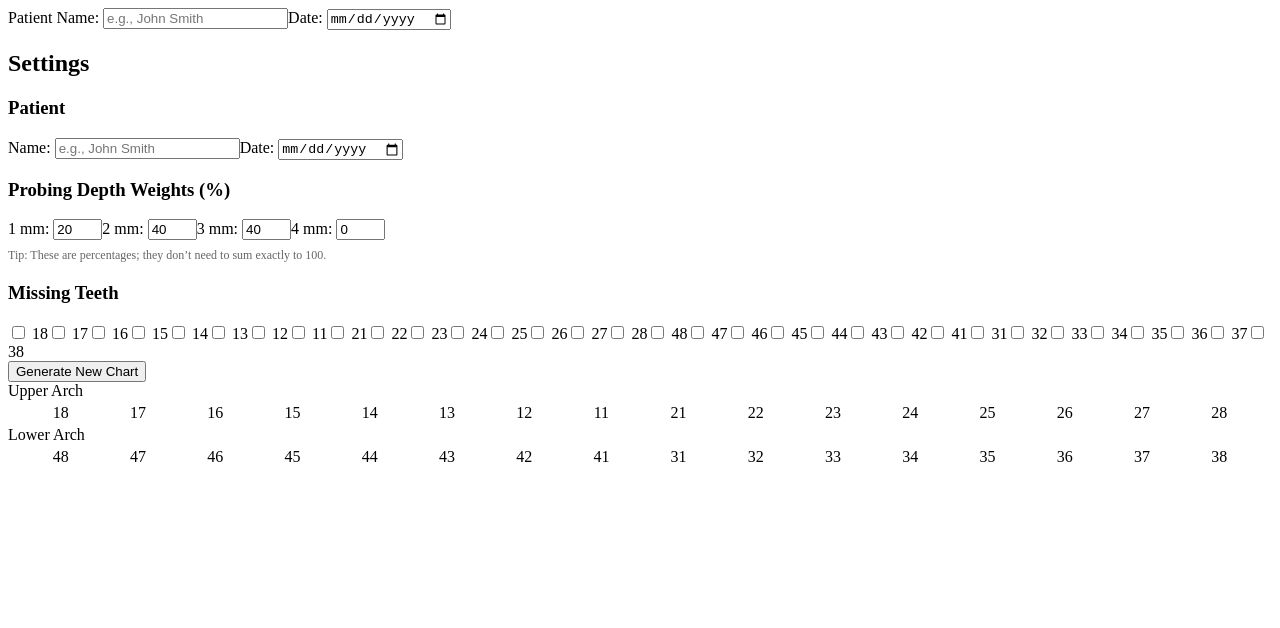
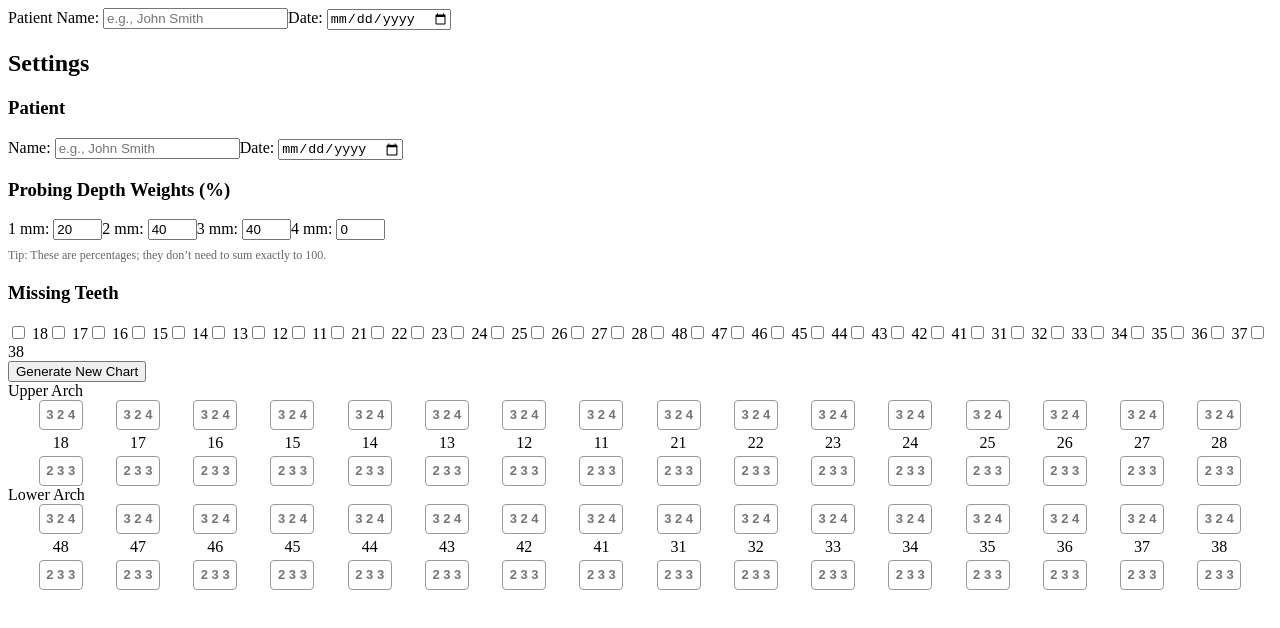
Before and after one commit to cbctrush/perio-chart-web, a React (Create React App) app: page / in a window 1280 px wide. Shown: the top 628 px of the page. Built offline with nearby package versions, Linux system fonts and the light colour scheme.

Commit message:
Merged editable boxes with color-coded text and placeholders

```diff
--- a/src/components/ToothChart.js
+++ b/src/components/ToothChart.js
@@ -3,71 +3,66 @@ import React from "react";
 const upperTeeth = [18,17,16,15,14,13,12,11,21,22,23,24,25,26,27,28];
 const lowerTeeth = [48,47,46,45,44,43,42,41,31,32,33,34,35,36,37,38];
 
-// Decide text color based on value
-function colorForValue(v) {
-  const n = parseInt(v);
-  if (isNaN(n)) return "#000";
-  if (n <= 3) return "#00a651";
-  if (n === 4) return "#ff8c00";
-  return "#d93025";
+// Decide text color based on highest number typed
+function colorForValues(text) {
+  const values = text
+    .split(" ")
+    .map(v => parseInt(v))
+    .filter(v => !isNaN(v));
+  if (!values.length) return "#000"; // default black
+  const maxVal = Math.max(...values);
+  if (maxVal <= 3) return "#00a651";  // green
+  if (maxVal === 4) return "#ff8c00"; // orange
+  return "#d93025";                   // red
 }
 
-function ToothColumn({ tooth, row = [], isMissing, onChange }) {
+function ToothBox({tooth, topValue, bottomValue, isMissing, onChange}) {
   if (isMissing) {
     return (
       <div className="tooth-col missing-tooth">
-        <div className="site-row">
         <div className="site-box site-missing">X</div>
+        <div className="tooth-id missing-id">{tooth}</div>
         <div className="site-box site-missing">X</div>
-          <div className="site-box site-missing">X</div>
-        </div>
-        <div className="tooth-id missing-id">{tooth}</div>
-        <div className="site-row">
-          <div className="site-box site-missing">X</div>
-          <div className="site-box site-missing">X</div>
-          <div className="site-box site-missing">X</div>
-        </div>
       </div>
     );
   }
 
   return (
     <div className="tooth-col">
-      {/* Buccal */}
-      <div className="site-row">
-        {row.slice(0, 3).map((v, i) => (
       <input
-            key={`b-${i}`}
+        type="text"
         className="site-box"
-            style={{ color: colorForValue(v) }}
-            value={v}
-            onChange={(e) => onChange(tooth, i, e.target.value)}
-            placeholder="–"
+        placeholder="3 2 4"
+        style={{color: colorForValues(topValue)}}
+        value={topValue}
+        onChange={(e) => onChange(tooth, "top", e.target.value)}
       />
-        ))}
-      </div>
-
       <div className="tooth-id">{tooth}</div>
-
-      {/* Lingual */}
-      <div className="site-row">
-        {row.slice(3, 6).map((v, i) => (
       <input
-            key={`l-${i}`}
+        type="text"
         className="site-box"
-            style={{ color: colorForValue(v) }}
-            value={v}
-            onChange={(e) => onChange(tooth, i + 3, e.target.value)}
-            placeholder="–"
+        placeholder="2 3 3"
+        style={{color: colorForValues(bottomValue)}}
+        value={bottomValue}
+        onChange={(e) => onChange(tooth, "bottom", e.target.value)}
       />
-        ))}
-      </div>
     </div>
   );
 }
 
-export default function ToothChart({ chart = {}, missingTeeth = [], updateDepth }) {
+export default function ToothChart({chart = {}, missingTeeth = [], updateDepth}) {
   const missingSet = new Set(missingTeeth.map(String));
+
+  const handleChange = (tooth, pos, text) => {
+    const parts = text.split(" ").map(v => parseInt(v));
+    const arr = chart[tooth] ? [...chart[tooth]] : Array(6).fill("");
+    if (pos === "top") {
+      for (let i=0; i<3; i++) arr[i] = parts[i] || "";
+    } else {
+      for (let i=0; i<3; i++) arr[i+3] = parts[i] || "";
+    }
+    updateDepth(tooth, -1, arr);
+  };
 
   return (
     <div className="tooth-chart-wrapper">
@@ -75,13 +70,14 @@ export default function ToothChart({ chart = {}, missingTeeth = [], updateDepth
       <div className="arch-block">
         <div className="arch-title">Upper Arch</div>
         <div className="arch">
-          {upperTeeth.map((t) => (
-            <ToothColumn
+          {upperTeeth.map(t => (
+            <ToothBox
               key={t}
               tooth={t}
-              row={chart[t]}
               isMissing={missingSet.has(String(t))}
-              onChange={updateDepth}
+              topValue={(chart[t]?.slice(0,3) || []).join(" ")}
+              bottomValue={(chart[t]?.slice(3,6) || []).join(" ")}
+              onChange={handleChange}
             />
           ))}
         </div>
@@ -91,13 +87,14 @@ export default function ToothChart({ chart = {}, missingTeeth = [], updateDepth
       <div className="arch-block">
         <div className="arch-title">Lower Arch</div>
         <div className="arch">
-          {lowerTeeth.map((t) => (
-            <ToothColumn
+          {lowerTeeth.map(t => (
+            <ToothBox
               key={t}
               tooth={t}
-              row={chart[t]}
               isMissing={missingSet.has(String(t))}
-              onChange={updateDepth}
+              topValue={(chart[t]?.slice(0,3) || []).join(" ")}
+              bottomValue={(chart[t]?.slice(3,6) || []).join(" ")}
+              onChange={handleChange}
             />
           ))}
         </div>
```
Lines whose indentation alone changed are shown as unchanged.
